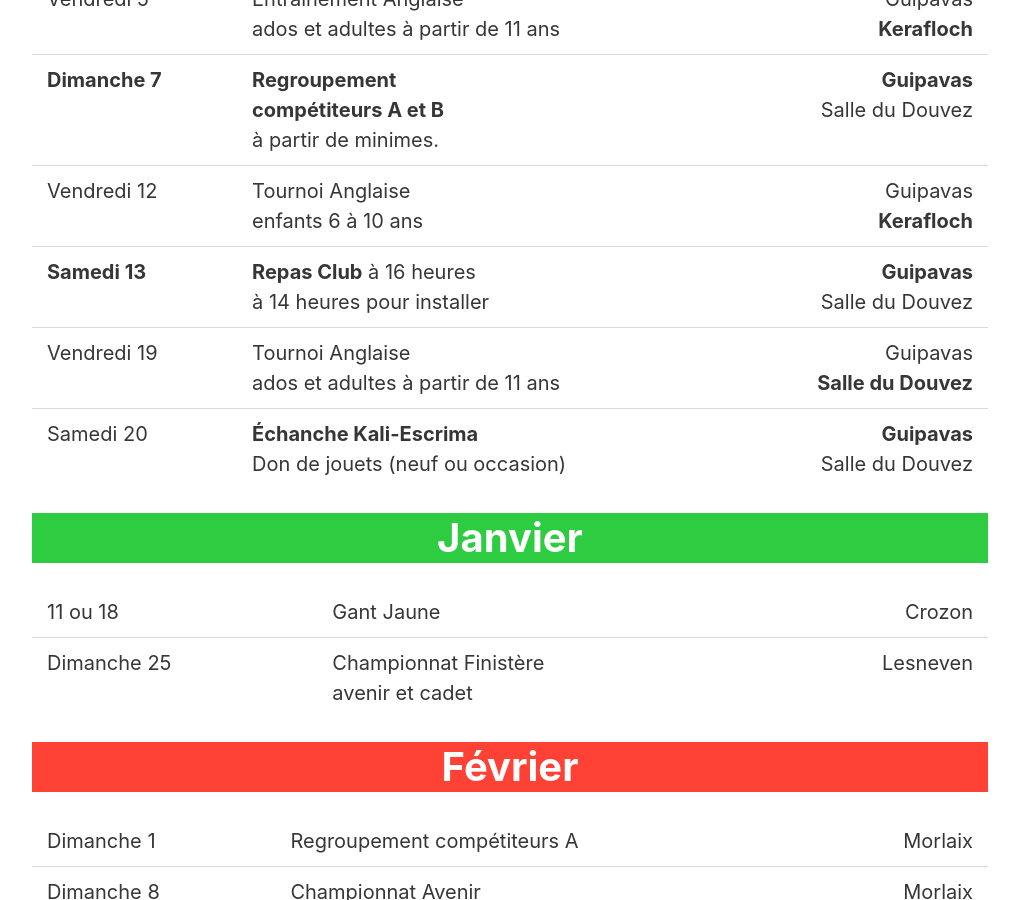
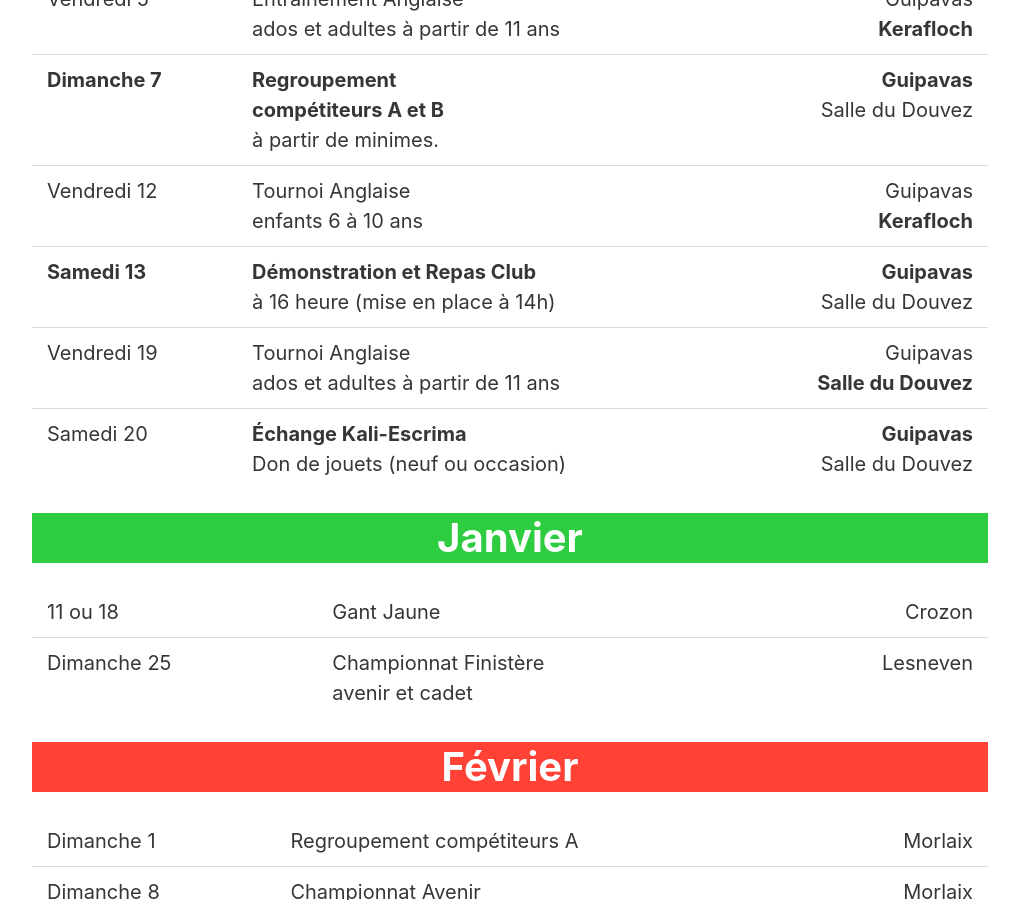
Before and after one commit to guipavas-savate/guipavas-savate.github.io, a Jekyll site: the page built from calendrier.html, in a window 1280 px wide and 900 px high, scrolled down 750 px. Shown: the whole window, without its empty margins (32-1051 px from the left). Built offline with Jekyll 4.4.1, drawn with Linux system fonts in a browser that asks for light colours; nearby versions of some CDN libraries.

Commit message:
Corrections

```diff
--- a/_data/calendar.yml
+++ b/_data/calendar.yml
@@ -34,13 +34,13 @@ months:
           name: "Tournoi Anglaise \n\n enfants 6 à 10 ans"
           place: "Guipavas \n\n **Kerafloch**"
         - date: "**Samedi 13**"
-          name: "**Repas Club** à 16 heures \n\n  à 14 heures pour installer"
+          name: "**Démonstration et Repas Club** \n\n à 16 heure (mise en place à 14h)"
           place: "**Guipavas** \n\n Salle du Douvez"
         - date: "Vendredi 19"
           name: "Tournoi Anglaise \n\n ados et adultes à partir de 11 ans"
           place: "Guipavas \n\n **Salle du Douvez**"
         - date: "Samedi 20"
-          name: "**Échanche Kali-Escrima** \n\n Don de jouets (neuf ou occasion)"
+          name: "**Échange Kali-Escrima** \n\n Don de jouets (neuf ou occasion)"
           place: "**Guipavas** \n\n Salle du Douvez"
     - title: Janvier
       number: 1
```
Also changed, not shown: calendar/calendar_novembre_decembre_2025.png (added), 1 other file.
